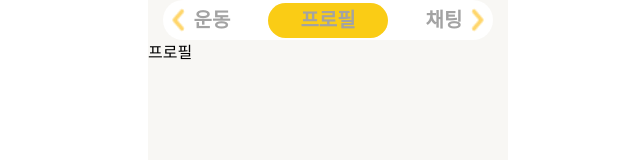
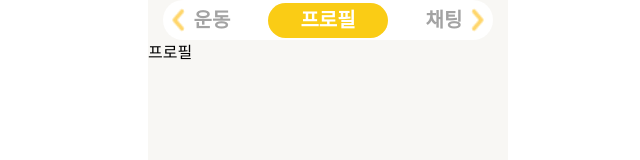
Before and after one commit to kimjungminn24/EggInHealth, a React (Vite) app in the folder frontend/: page /userprofile in a window 1280 px wide. Shown: the top 160 px of the page, without its empty margins (312-952 px from the left). Built offline with nearby package versions, Linux system fonts and the light colour scheme.

Commit message:
:art: #S11P12C203-102 콘솔로그 제거, 선택된 UI 폰트 색상 변경

```diff
--- a/frontend/src/components/user/UserHeader.jsx
+++ b/frontend/src/components/user/UserHeader.jsx
@@ -3,16 +3,16 @@ import { useLocation, useNavigate } from 'react-router-dom';
 import Arrow from "../../assets/static/Property_Arrow.png";
 
 const initialItems = [
-  { id: 1, label: '운동' },
-  { id: 2, label: '프로필' },
-  { id: 3, label: '채팅' },
-  { id: 4, label: '식단' },
-  { id: 5, label: '에그' },
-  { id: 6, label: '캘린더' },
-  { id: 7, label: '운동' },
-  { id: 8, label: '프로필' },
-  { id: 9, label: '채팅' },
-  { id: 10, label: '식단' },
+  { id: 1, label: '운동', path: '/userexercise' },
+  { id: 2, label: '프로필', path: '/userprofile' },
+  { id: 3, label: '채팅', path: '/userchatroom' },
+  { id: 4, label: '식단', path: '/userfood' },
+  { id: 5, label: '에그', path: '/usermain' },
+  { id: 6, label: '캘린더', path: '/usercalender' },
+  { id: 7, label: '운동', path: '/userexercise' },
+  { id: 8, label: '프로필', path: '/userprofile' },
+  { id: 9, label: '채팅', path: '/userchatroom' },
+  { id: 10, label: '식단', path: '/userfood' },
 ];
 
 const UserHeader = () => {
@@ -68,7 +68,7 @@ const UserHeader = () => {
 
   useEffect(() => {
     if (scrollContainerRef.current) {
-      console.log('스크롤포스', scrollPosition)
+      // console.log('스크롤포스', scrollPosition)
       // console.log('스크롤레프트',scrollContainerRef.current.scrollLeft)
       scrollContainerRef.current.scrollTo({
         left: scrollPosition,
@@ -122,7 +122,7 @@ const UserHeader = () => {
       >
         {initialItems.map((item, index) => (
           <div key={index} className="z-20 snap-center shrink-0 first:pl-8 last:pr-8">
-            <div className="w-24 flex justify-center items-center text-neutral-400 text-[20px] font-bold">
+            <div className={`w-24 flex justify-center items-center text-[20px] font-bold ${location.pathname === item.path ? 'text-white' : 'text-neutral-400'}`}>
               {item.label}
             </div>
           </div>
```
